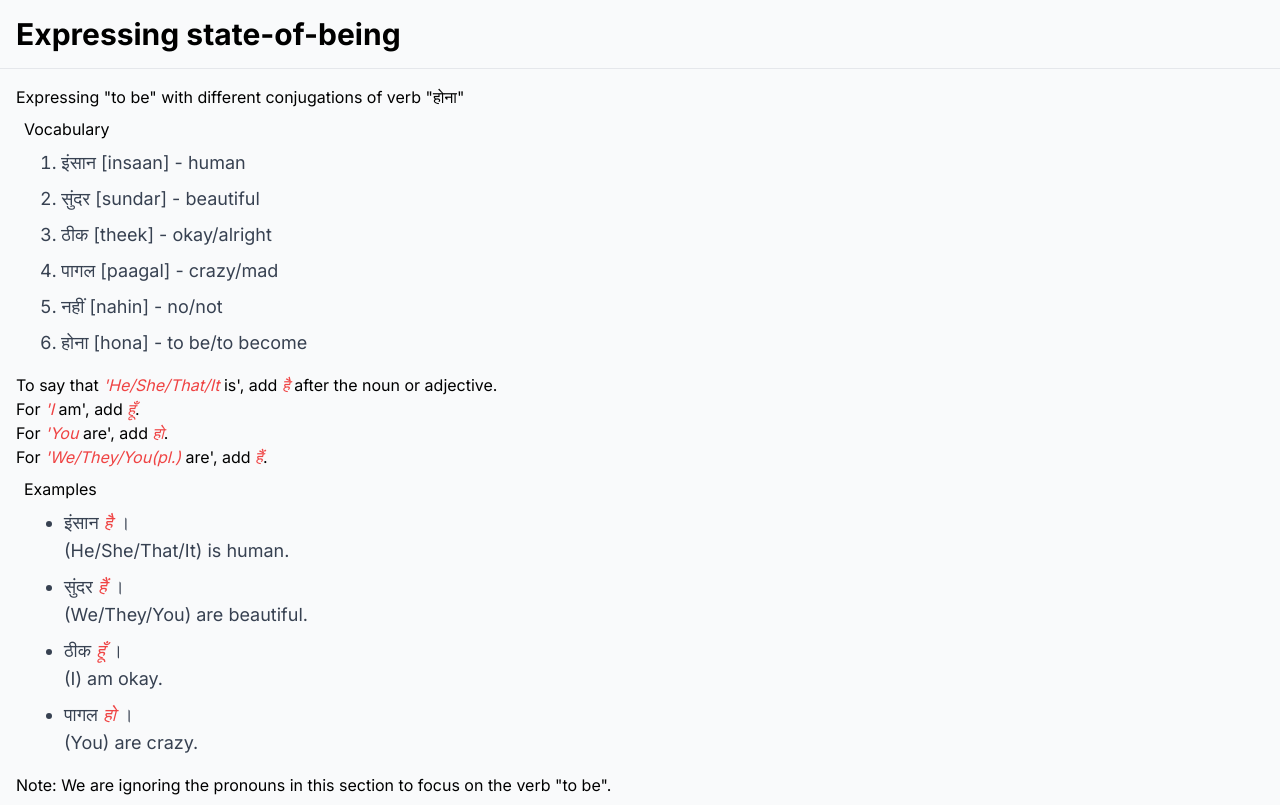
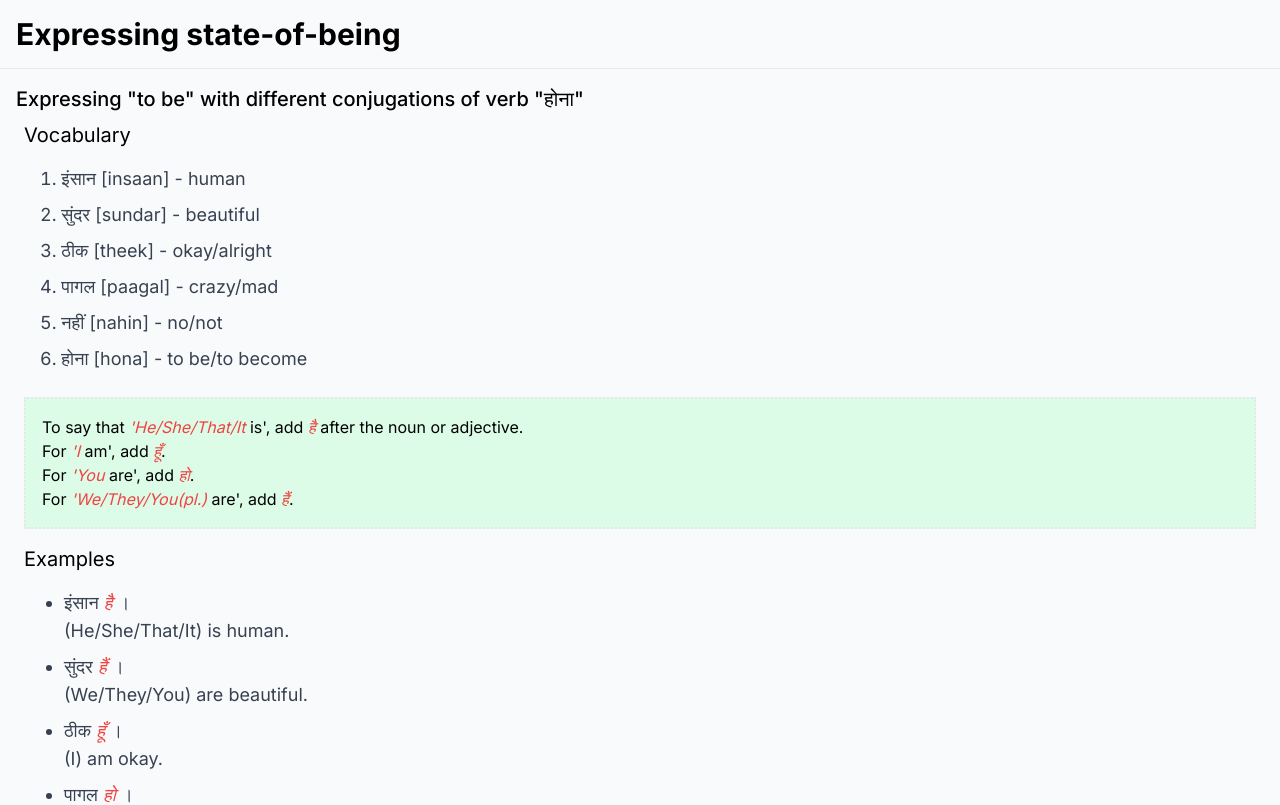
Before and after one commit to pnaruka/learn_hindi, a Next.js app: page /learn/grammar/stateofbeing in a window 1280 px wide. Shown: the top 805 px of the page. Built offline with nearby package versions, Linux system fonts and the light colour scheme.

Commit message:
adjust styles for rules, notes and headings

```diff
--- a/src/app/globals.css
+++ b/src/app/globals.css
@@ -35,18 +35,26 @@ em {
   @apply text-3xl font-bold p-4;
 }
 
-.sub-heading{
-  @apply text-xl font-medium;
+.section{
+  @apply p-4 border-t;
 }
 
-.tool-heading{
-  @apply text-xl font-normal mb-4;
-}
-
-.section{
-  @apply p-4 border-t;
+.section-heading{
+  @apply text-xl font-medium;
 }
 
 .sub-section{
   @apply mx-auto p-2;
 }
+
+.sub-section-heading{
+  @apply text-xl font-normal mb-4;
+}
+
+.rules{
+  @apply bg-green-100 border-dotted border-2 p-4 m-2;
+}
+
+.note-sec{
+  @apply bg-yellow-50 border-dotted border-2 p-2;
+}
```
